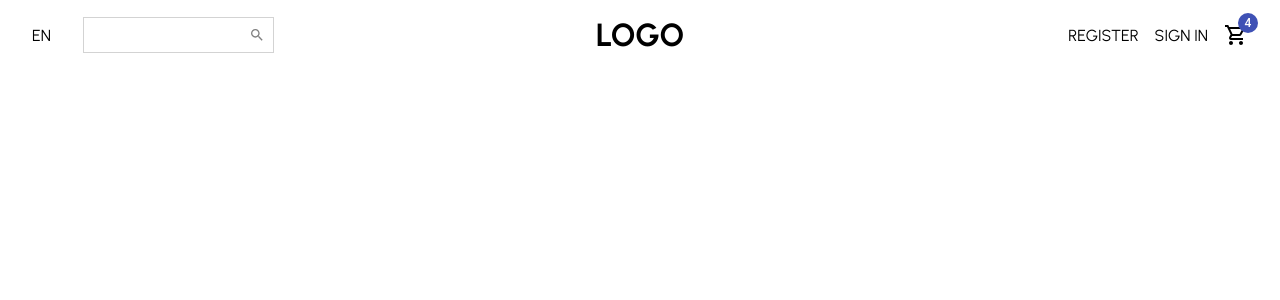
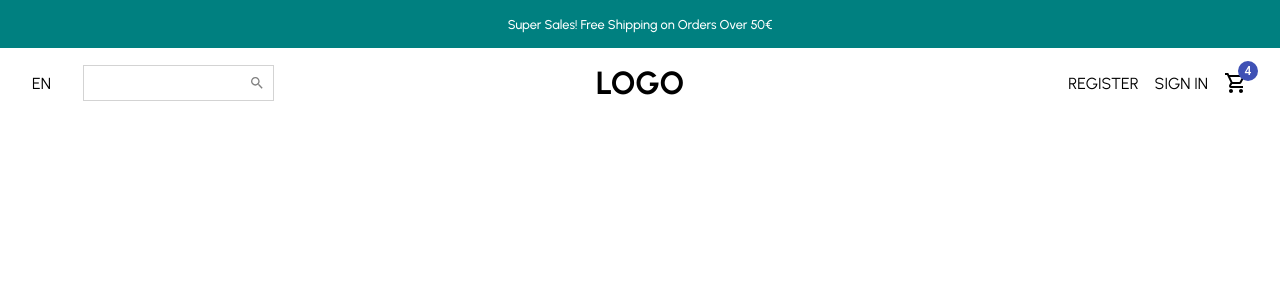
Before and after one commit to Caro-L-dev/E-commerce, a React (Create React App) app: page / in a window 1280 px wide. Shown: the top 300 px of the page. Built offline with nearby package versions, Linux system fonts and the light colour scheme.

Commit message:
:sparkles: feat(components/Announcement): Announcement jsx

```diff
--- /dev/null
+++ b/src/components/Announcement.jsx
@@ -0,0 +1,22 @@
+import styled from "styled-components";
+
+const Container = styled.div`
+  height: 3rem;
+  background-color: teal;
+  color: white;
+  display: flex;
+  align-items: center;
+  justify-content: center;
+  font-size: 0.8rem;
+  font-weight: 500;
+`;
+
+const Announcement = () => {
+  return (
+    <Container>
+        Super Sales! Free Shipping on Orders Over 50€
+    </Container>
+  )
+}
+
+export default Announcement;
--- a/src/pages/Home.jsx
+++ b/src/pages/Home.jsx
@@ -1,13 +1,16 @@
-
 import React from 'react';
 import Navbar from './../components/Navbar';
+import Announcement from '../components/Announcement';
 
 
 
 
 const Home = () => {
     return (
-        <Navbar/>
+        <div>
+            <Announcement />
+            <Navbar />
+        </div>
     )
 };
 
```
